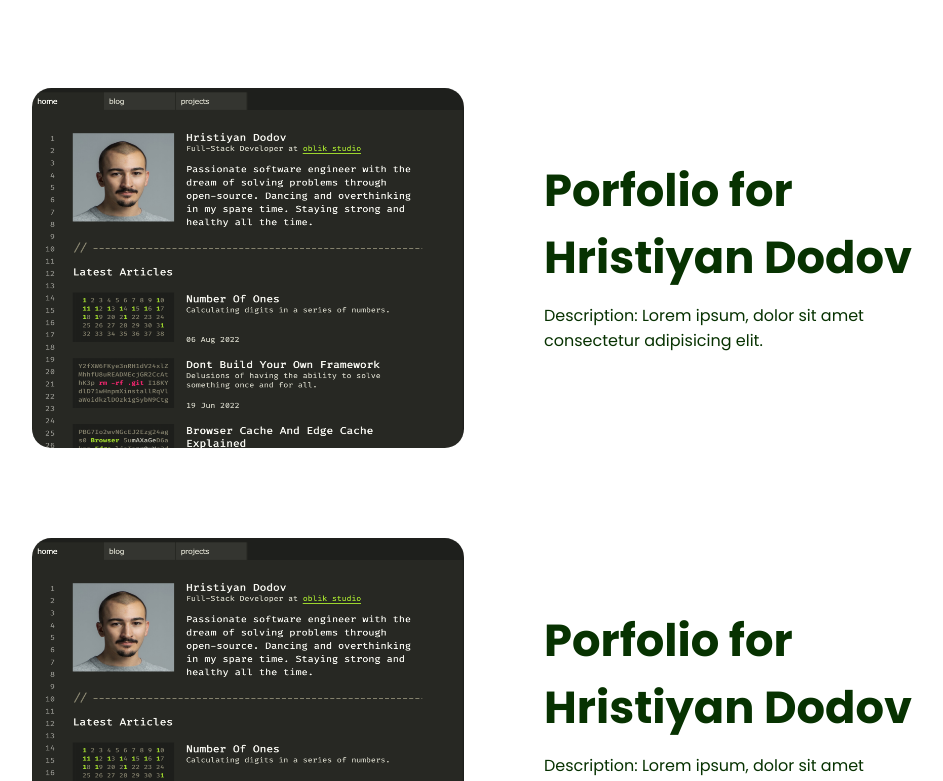
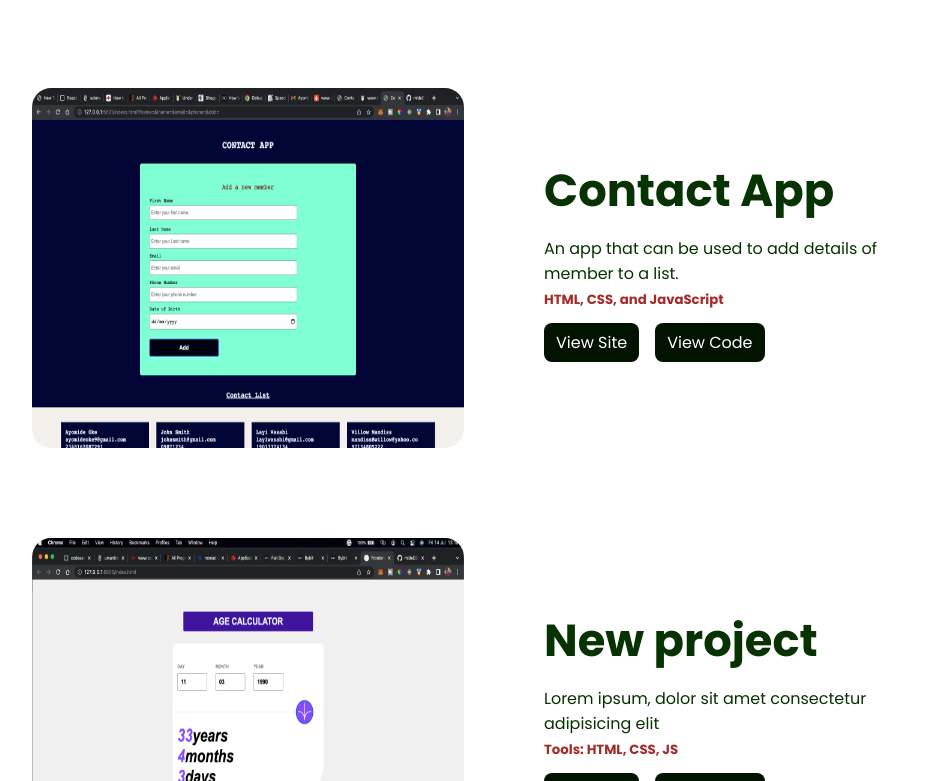
Before and after one commit to mideD3V/mide-portfolio, a React (Create React App) app: page / in a window 1280 px wide. Shown: the part 1899-2680 px from the top of the page, without its empty margins (160-1103 px from the left). Built offline with nearby package versions, Linux system fonts and the light colour scheme.

Commit message:
component for project card

```diff
--- a/src/components/projcard.jsx
+++ b/src/components/projcard.jsx
@@ -1,16 +1,56 @@
-import React from 'react'
-import '../App.css'
-import Dodov from '../asset/dodov.png'
-const Projcard = () => {
+import React from "react";
+import "../App.css";
+import Dodov from "../asset/dodov.png";
+import ImageSample from "../asset/engineer.jpeg";
+const Projcard = ({ image, title, description, tools, link, link2 }) => {
   return (
-    <div className="card">
-      <img src={Dodov} alt="" />
-      <div className="proj-desc">
-        <h3>Porfolio for Hristiyan Dodov</h3>
+    <>
+      {" "}
+      <div className="card">
+        <img src={image} alt="" />
+        <div className="proj-desc">
+          <h3>{title}</h3>
+          <p>{description}</p>
+          <h5>{tools}</h5>
+          <div className="card-btn">
+            <a href={link} target="_blank" rel="noopener noreferrer">
+              View Site
+            </a>
+            <a href={link2} target="_blank" rel="noopener noreferrer">
+              View Code
+            </a>
+          </div>
+        </div>
+      </div>
 
-      <p>Description: Lorem ipsum, dolor sit amet consectetur adipisicing elit.</p></div>
-    </div>
+
+      {/* <div className="card card2">
+        <img src={image} alt="" />
+
+        <div className="proj-desc">
+          <h3>{title}</h3>
+          <p>{description}</p>
+          <h5>{tools}</h5>
+          <div className="card-btn">
+            <a href={link} target="_blank" rel="noopener noreferrer">
+              View Site
+            </a>
+            <a href="http://" target="_blank" rel="noopener noreferrer">
+              View Code
+            </a>
+          </div>
+        </div>
+      </div> */}
+    </>
   );
-}
+};
+Projcard.defaultProps = {
+  image: ImageSample,
+  title: "New project",
+  description: "Lorem ipsum, dolor sit amet consectetur adipisicing elit",
+  tools: "Tools: HTML, CSS, JS",
+  link: "https://www.google.com/",
+  link2: "https://www.google.com/",
+};
 
-export default Projcard
+export default Projcard;
```
